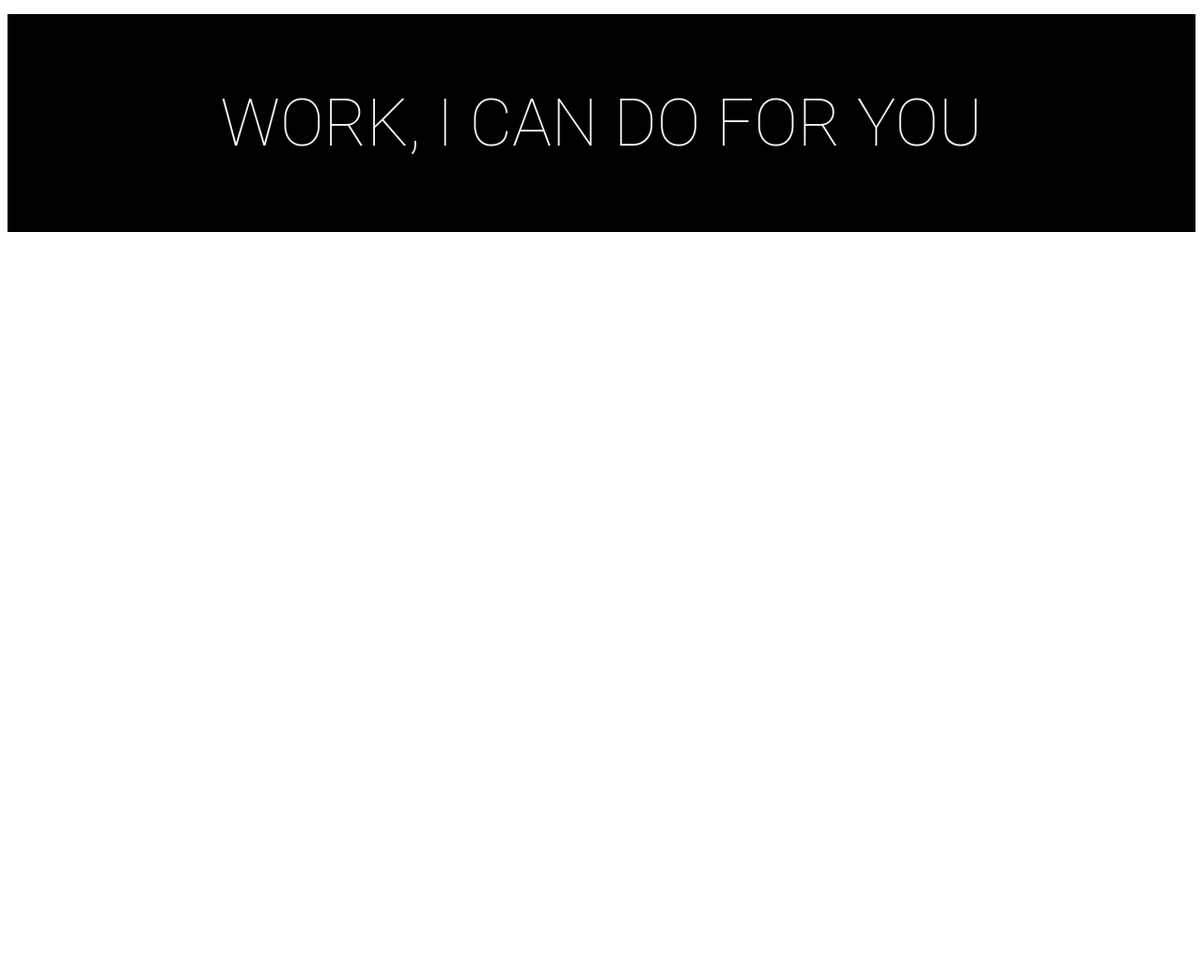
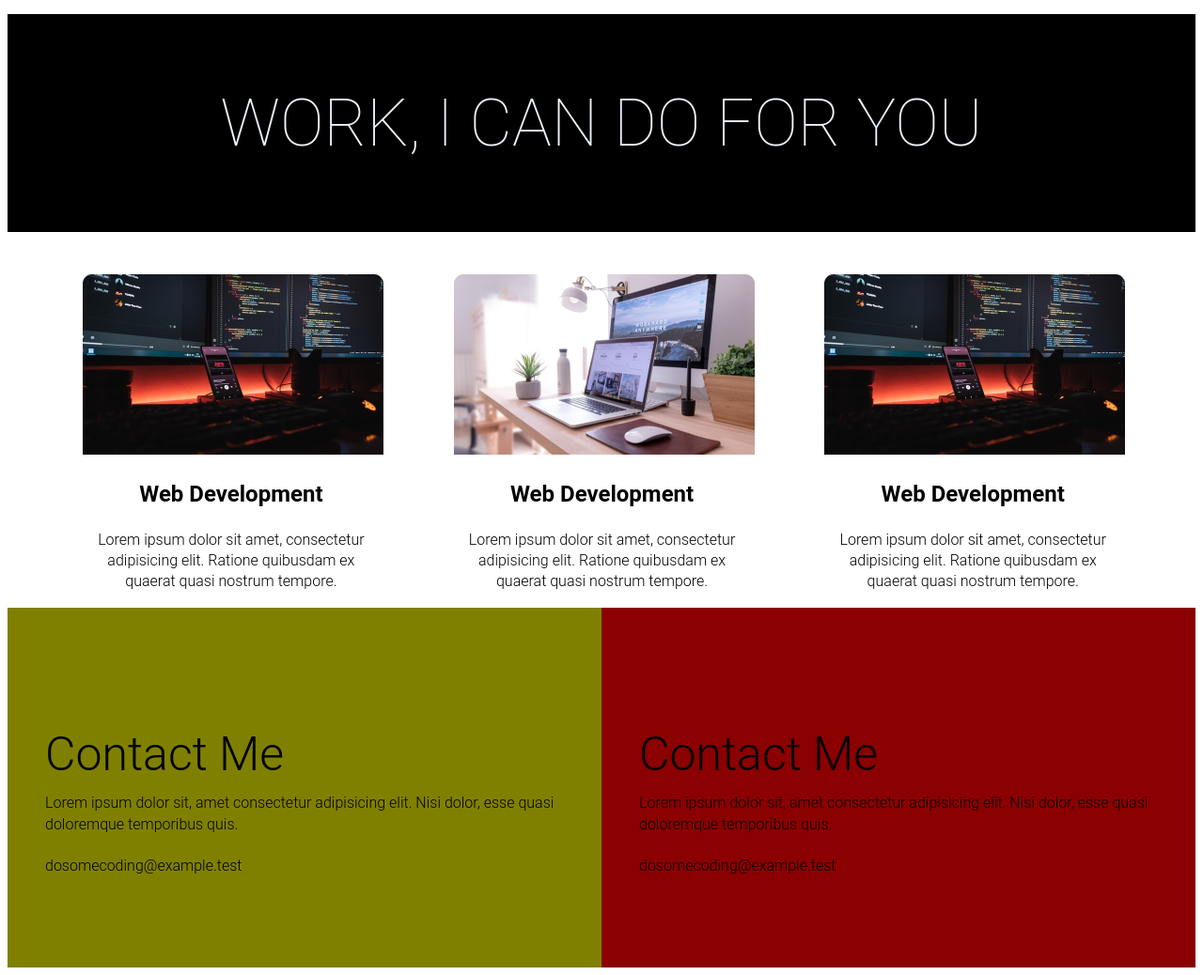
Before and after one commit to Riyadpro-dev/developerLandingPage, a plain HTML site: page index.html in a window 1280 px wide. Shown: the part 793-1831 px from the top of the page at 94% size. Before the commit the page ends 1048 px from the top, so only its background shows below. Drawn offline with Linux system fonts and the light colour scheme.

Commit message:
full complete

```diff
--- a/index.html
+++ b/index.html
@@ -19,9 +19,63 @@
             <h1>WORK, I CAN DO FOR <span class="youtext">YOU</span></h1>
         </div>
 
-    <footer>
 
 
+
+    <footer class="cards1">
+
+        <section class="cards">
+            <div class="singlecard">
+                <div class="img">
+                    <img src="images/mobile.png" alt="">
+                </div>
+                <div>
+                    <h2>Web Development</h2>
+                    <p>Lorem ipsum dolor sit amet, consectetur adipisicing elit. Ratione quibusdam ex quaerat quasi nostrum tempore.</p>
+                </div>
+            </div>
+        </section>
+
+
+        <section class="cards">
+            <div class="singlecard">
+                <div class="img">
+                    <img src="images/web.png" alt="">
+                </div>
+                <div>
+                    <h2>Web Development</h2>
+                    <p>Lorem ipsum dolor sit amet, consectetur adipisicing elit. Ratione quibusdam ex quaerat quasi nostrum tempore.</p>
+                </div>
+            </div>
+        </section>
+
+
+        <section class="cards">
+            <div class="singlecard">
+                <div class="img">
+                    <img src="images/mobile.png" alt="">
+                </div>
+                <div>
+                    <h2>Web Development</h2>
+                    <p>Lorem ipsum dolor sit amet, consectetur adipisicing elit. Ratione quibusdam ex quaerat quasi nostrum tempore.</p>
+                </div>
+            </div>
+        </section>
+
     </footer>
+    <section class="portion">
+        <div class="text1">
+            <h1>Contact Me</h1>
+            <p>Lorem ipsum dolor sit, amet consectetur adipisicing elit. Nisi dolor, esse quasi doloremque temporibus quis.
+<br><br>dosomecoding@example.test</p>
+        </div>
+        <div class="text2">
+            <h1>Contact Me</h1>
+            <p>Lorem ipsum dolor sit, amet consectetur adipisicing elit. Nisi dolor, esse quasi doloremque temporibus quis.
+<br><br>dosomecoding@example.test</p>
+        </div>
+    </section>
+
+
 </body>
 </html>
--- a/style.css
+++ b/style.css
@@ -59,3 +59,50 @@ html, body{
     font-weight: 200;
      font-family: "Roboto", sans-serif;
 }
+
+.cards1{
+    display: flex;
+    margin-top: 45px;
+    margin-left: 80px;
+
+}
+.singlecard{
+    width: 80%;
+
+    border-right: 10px;
+    border-width: 10px;
+    border-color: black;
+    text-align: center;
+}
+.cards{
+
+
+
+}
+
+.portion{
+    display: flex;
+}
+.text1{
+    background-color: olive;
+    align-items: center;
+    padding: 80px 40px;
+}
+.text1 h1{
+    font-family: "Roboto", sans-serif;
+    font-size: 50px;
+    font-weight: 300;
+    margin-bottom: -10px;
+
+}
+.text2{
+    background-color: darkred;
+    padding: 80px 40px;
+}
+
+.text2 h1{
+    font-size: 50px;
+    font-weight: 300;
+    margin-bottom: -10px;
+
+}
```
